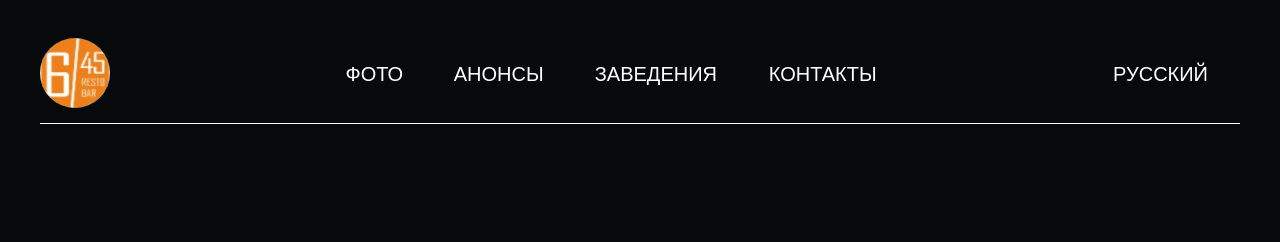
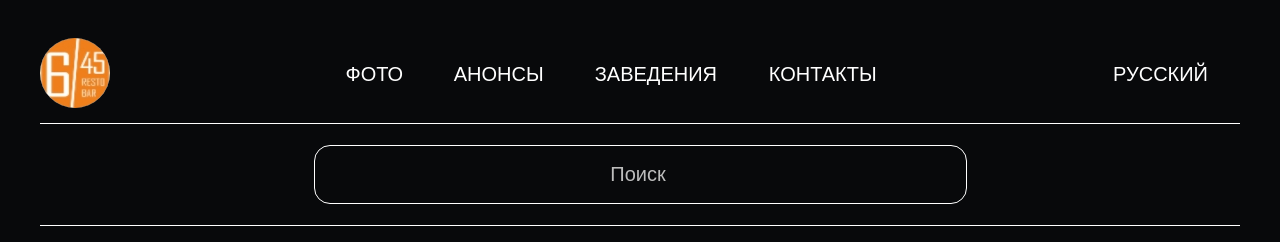
Before and after one commit to mukhammed2021/photo-card, a website built with Vite: page index.html in a window 1280 px wide. Built offline with nearby package versions, Linux system fonts and the light colour scheme.

Commit message:
Made bottom header

```diff
--- a/src/html/header.html
+++ b/src/html/header.html
@@ -38,6 +38,10 @@
       </div>
    </div>
    <div class="header__bottom bottom-header">
-      <div class="bottom-header__container"></div>
+      <div class="bottom-header__container">
+         <div class="bottom-header__wrapper">
+            <input type="search" placeholder="Поиск" class="bottom-header__input">
+         </div>
+      </div>
    </div>
 </header>
--- a/src/style/header/header.scss
+++ b/src/style/header/header.scss
@@ -132,6 +132,40 @@
    &__icon {
    }
 }
+.bottom-header {
+   // .bottom-header__container
+   &__container {
+   }
+   // .bottom-header__wrapper
+   &__wrapper {
+      padding-block: toRem(21);
+      text-align: center;
+      border-bottom: toRem(1) solid var(--clr-white);
+   }
+   // .bottom-header__input
+   &__input {
+      @include input-reset;
+      max-width: toRem(653);
+      font-family: "Urbanist", sans-serif;
+      color: var(--clr-white);
+      padding-block: toRem(16);
+      text-align: center;
+      border: toRem(1) solid var(--clr-white);
+      border-radius: toRem(16);
+      line-height: 125%; /* 25/20 */
+      &::placeholder {
+         transition: opacity 0.3s;
+         color: #bdbdbd;
+      }
+      &::-webkit-search-decoration,
+      &::-webkit-search-cancel-button,
+      &::-webkit-search-results-button,
+      &::-webkit-search-results-decoration {
+         appearance: none;
+      }
+   }
+}
+
 .icon-menu {
    display: none;
    @media (max-width: toEm(767.98)) {
@@ -188,8 +222,3 @@
       }
    }
 }
-.bottom-header {
-   // .bottom-header__container
-   &__container {
-   }
-}
--- a/src/style/mixins.scss
+++ b/src/style/mixins.scss
@@ -53,3 +53,16 @@
 
    #{$property}: clamp(toRem($min), #{$v}vw + toRem($r), toRem($max));
 }
+
+@mixin input-reset {
+   appearance: none;
+   background-color: transparent;
+   border: none;
+   width: 100%;
+   &:focus-visible {
+      outline: toRem(1) solid var(--clr-yellow);
+   }
+   &:focus-visible::placeholder {
+      opacity: 0;
+   }
+}
```
